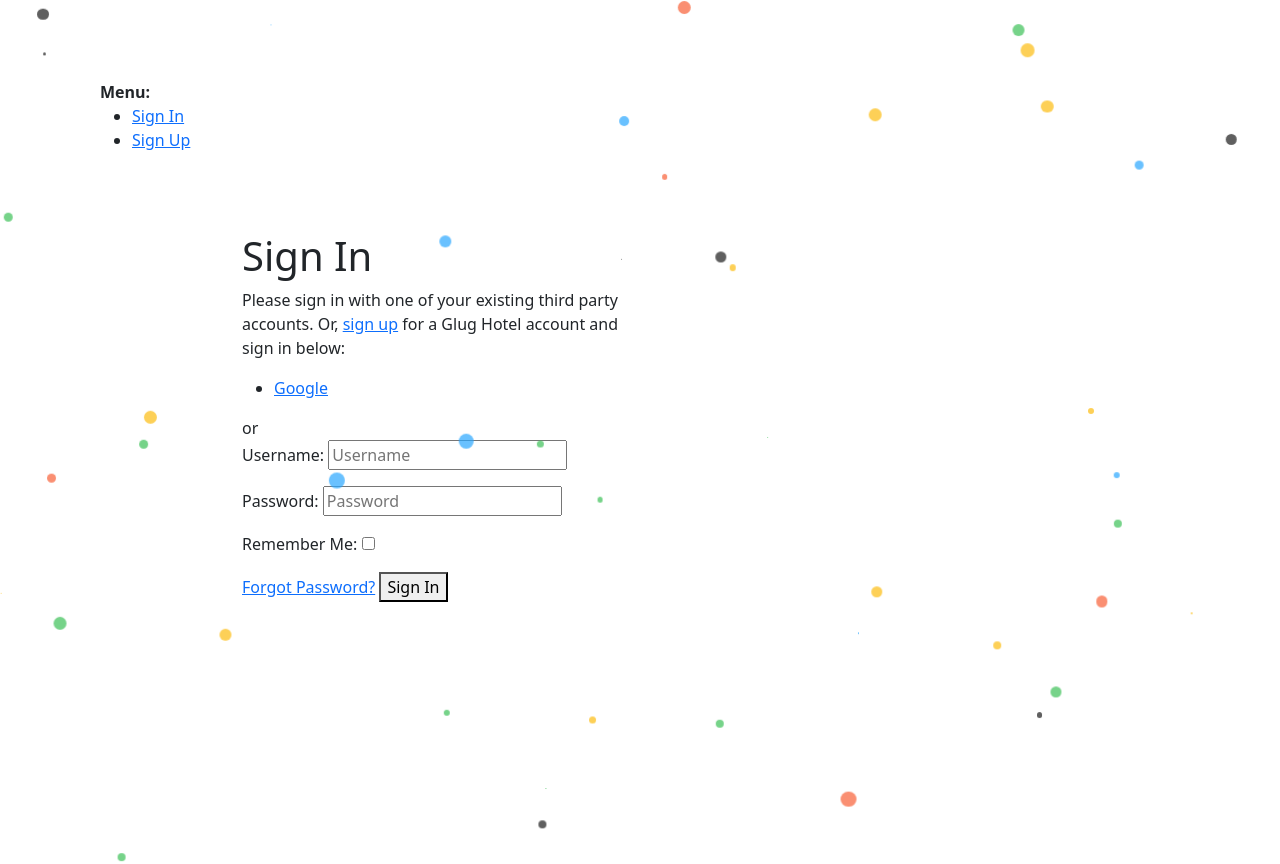
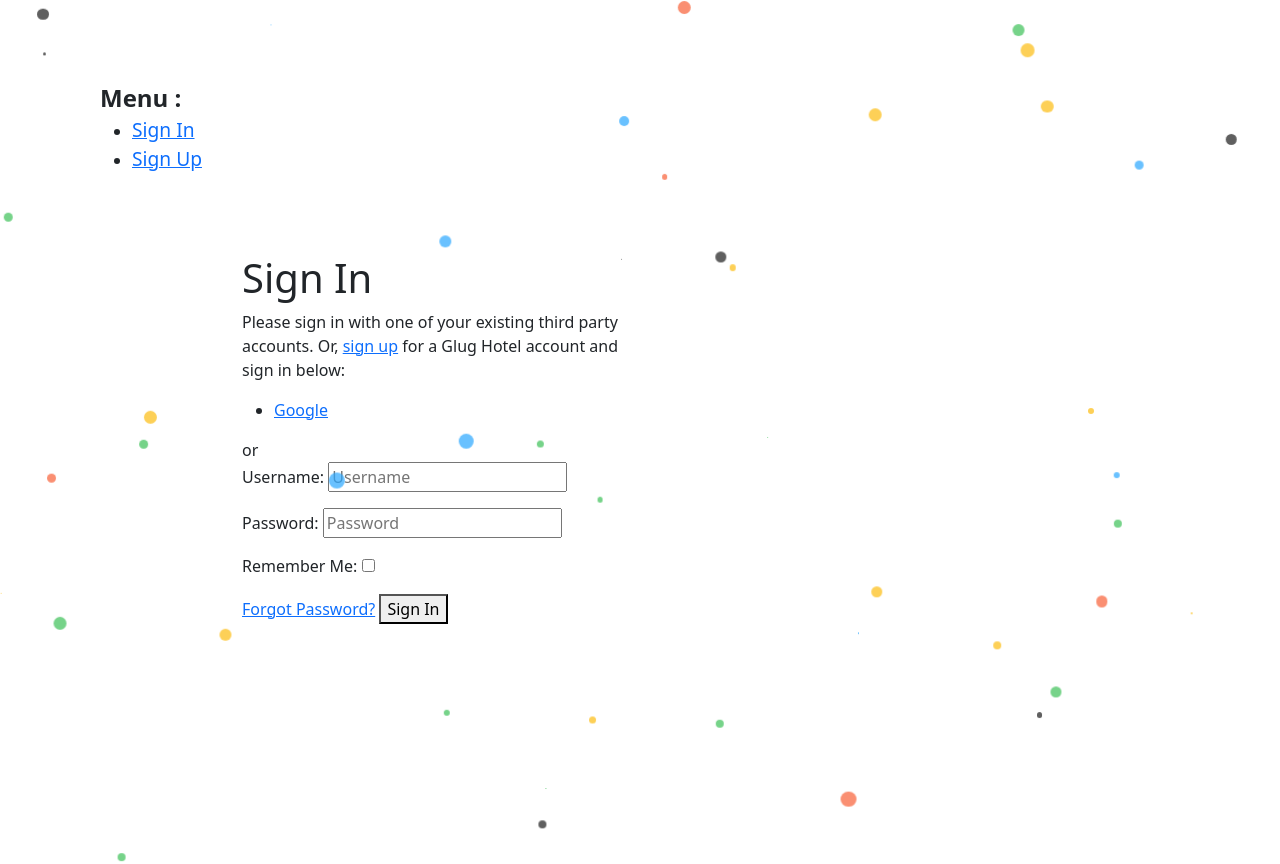
Before and after one commit to shashank725/Hotel_Management, a Django app: page /accounts/login/ in a window 1280 px wide. Shown: the top 864 px of the page. Run offline with Django 3.2, Linux system fonts and the light colour scheme; some libraries are stand-ins or nearby versions.

Commit message:
login template

```diff
--- a/templates/account/base.html
+++ b/templates/account/base.html
@@ -4,6 +4,7 @@
     <title>{% block head_title %}{% endblock %}</title>
     {% block extra_head %}
     {% endblock %}
+    <meta name="google-signin-client_id" content="YOUR_CLIENT_ID.apps.googleusercontent.com">
     <link href="https://cdn.jsdelivr.net/npm/bootstrap@5.0.1/dist/css/bootstrap.min.css" rel="stylesheet" integrity="sha384-+0n0xVW2eSR5OomGNYDnhzAbDsOXxcvSN1TPprVMTNDbiYZCxYbOOl7+AMvyTG2x" crossorigin="anonymous">
     <style>
       .ball {
@@ -30,14 +31,14 @@
     {% endif %}
 
     <div style="margin: 80px 100px;">
-      <strong>Menu:</strong>
+      <strong style="font-size: x-large;">Menu :</strong>
       <ul>
         {% if user.is_authenticated %}
-        <li><a href="{% url 'account_email' %}">Change E-mail</a></li>
-        <li><a href="{% url 'account_logout' %}">Sign Out</a></li>
+        <li><a href="{% url 'account_email' %}" style="font-size: 1.2rem;">Change E-mail</a></li>
+        <li><a href="{% url 'account_logout' %}" style="font-size: 1.2rem;">Sign Out</a></li>
         {% else %}
-        <li><a href="{% url 'account_login' %}">Sign In</a></li>
-        <li><a href="{% url 'account_signup' %}">Sign Up</a></li>
+        <li><a href="{% url 'account_login' %}" style="font-size: 1.2rem;">Sign In</a></li>
+        <li><a href="{% url 'account_signup' %}" style="font-size: 1.2rem;">Sign Up</a></li>
         {% endif %}
       </ul>
     </div>
--- a/templates/account/login.html
+++ b/templates/account/login.html
@@ -6,7 +6,7 @@
 {% block head_title %}{% trans "Sign In" %}{% endblock %}
 
 {% block content %}
-  <div style="margin-left: 160px;">
+  <div style="margin-left: 160px; font-size: 1rem;">
 
       <h1>{% trans "Sign In" %}</h1>
 
--- a/templates/account/logout.html
+++ b/templates/account/logout.html
@@ -5,10 +5,10 @@
 {% block head_title %}{% trans "Sign Out" %}{% endblock %}
 
 {% block content %}
+
 <h1>{% trans "Sign Out" %}</h1>
 
 <p>{% trans 'Are you sure you want to sign out?' %}</p>
-
 <form method="post" action="{% url 'account_logout' %}">
   {% csrf_token %}
   {% if redirect_field_value %}
```
Also changed, not shown: db.sqlite3.
